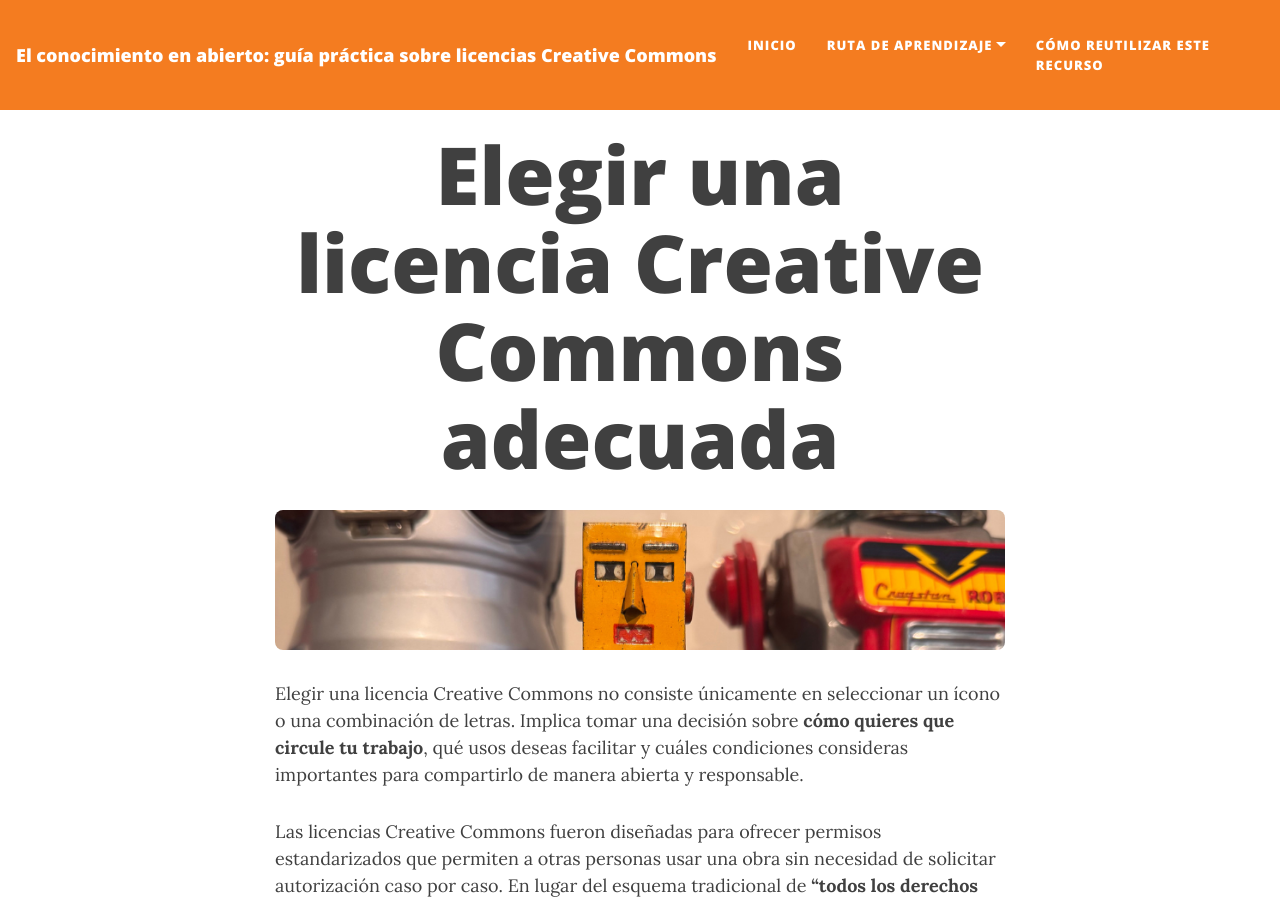
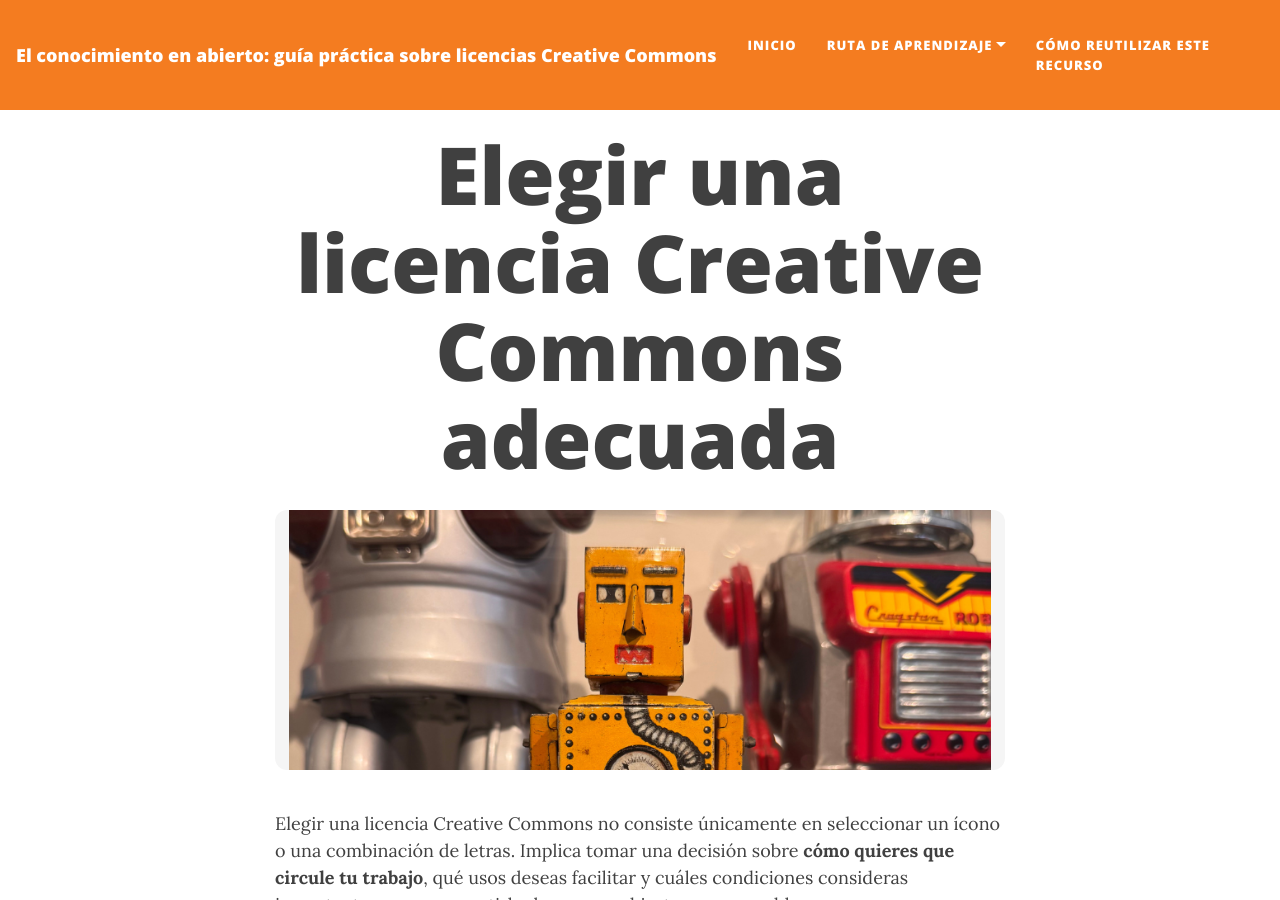
Before and after one commit to rosariorogel/cc-oer-mexico, a Jekyll site: the page built from _pages/como-elegir-licencia.md, in a window 1280 px wide and 900 px high. Built offline with Jekyll 4.4.1, drawn with Linux system fonts in a browser that asks for light colours; nearby versions of some CDN libraries.

Commit message:
Update como-elegir-licencia.md

```diff
--- a/_pages/como-elegir-licencia.md
+++ b/_pages/como-elegir-licencia.md
@@ -4,10 +4,10 @@
 permalink: /como-elegir-licencia/
 ---
 
-<div style="width:100%; height:140px; overflow:hidden; margin: 0 0 30px 0; border-radius:8px;">
+<div style="width:100%; height:260px; display:flex; align-items:center; justify-content:center; margin: 0 0 40px 0; border-radius:12px; background-color:#f5f5f5;">
   <img src="{{ '/assets/img/20.png' | relative_url }}"
        alt="Personas colaborando en torno al conocimiento abierto"
-       style="width:100%; height:100%; object-fit:cover; object-position:60% 20%;">
+       style="max-width:100%; max-height:100%; object-fit:contain;">
 </div>
 
 Elegir una licencia Creative Commons no consiste únicamente en seleccionar un ícono o una combinación de letras. Implica tomar una decisión sobre **cómo quieres que circule tu trabajo**, qué usos deseas facilitar y cuáles condiciones consideras importantes para compartirlo de manera abierta y responsable.
```
